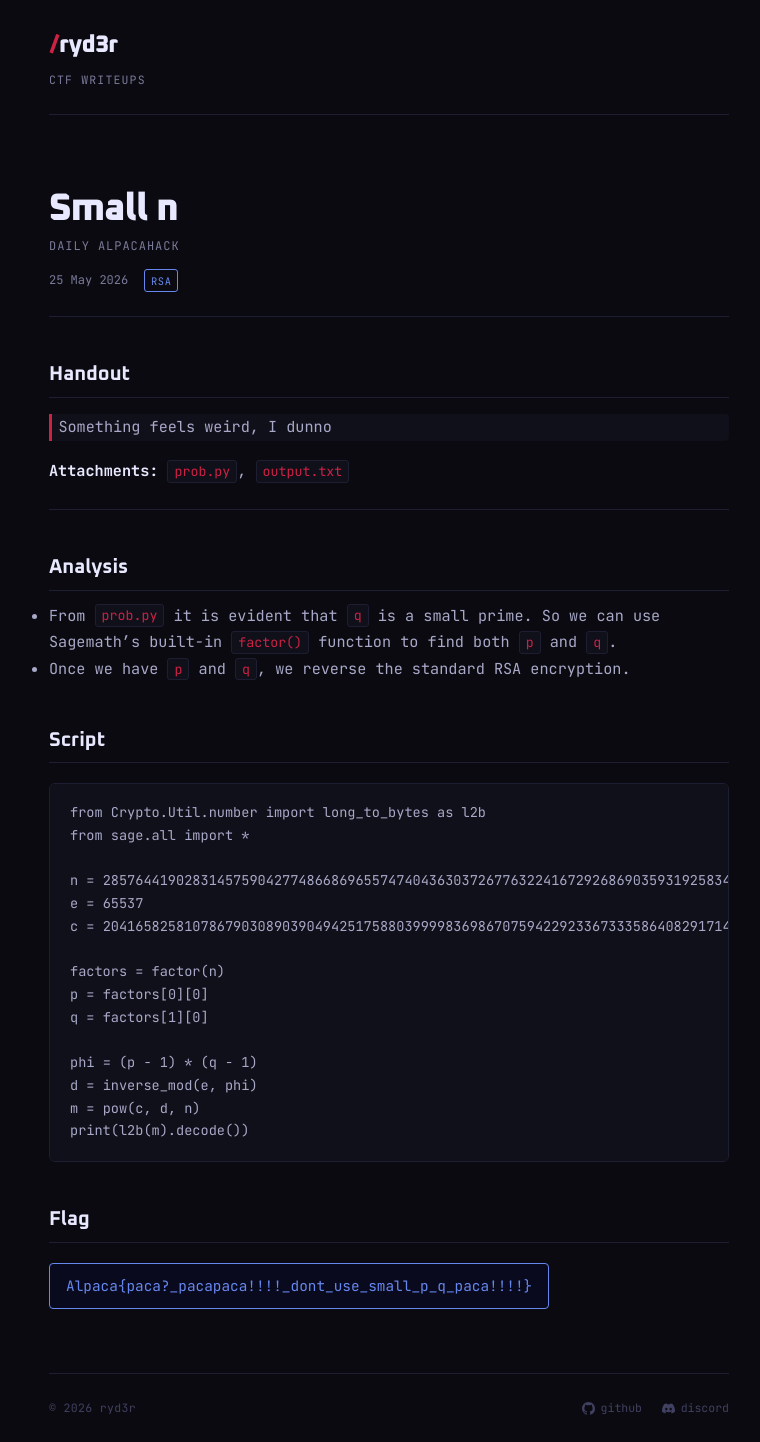
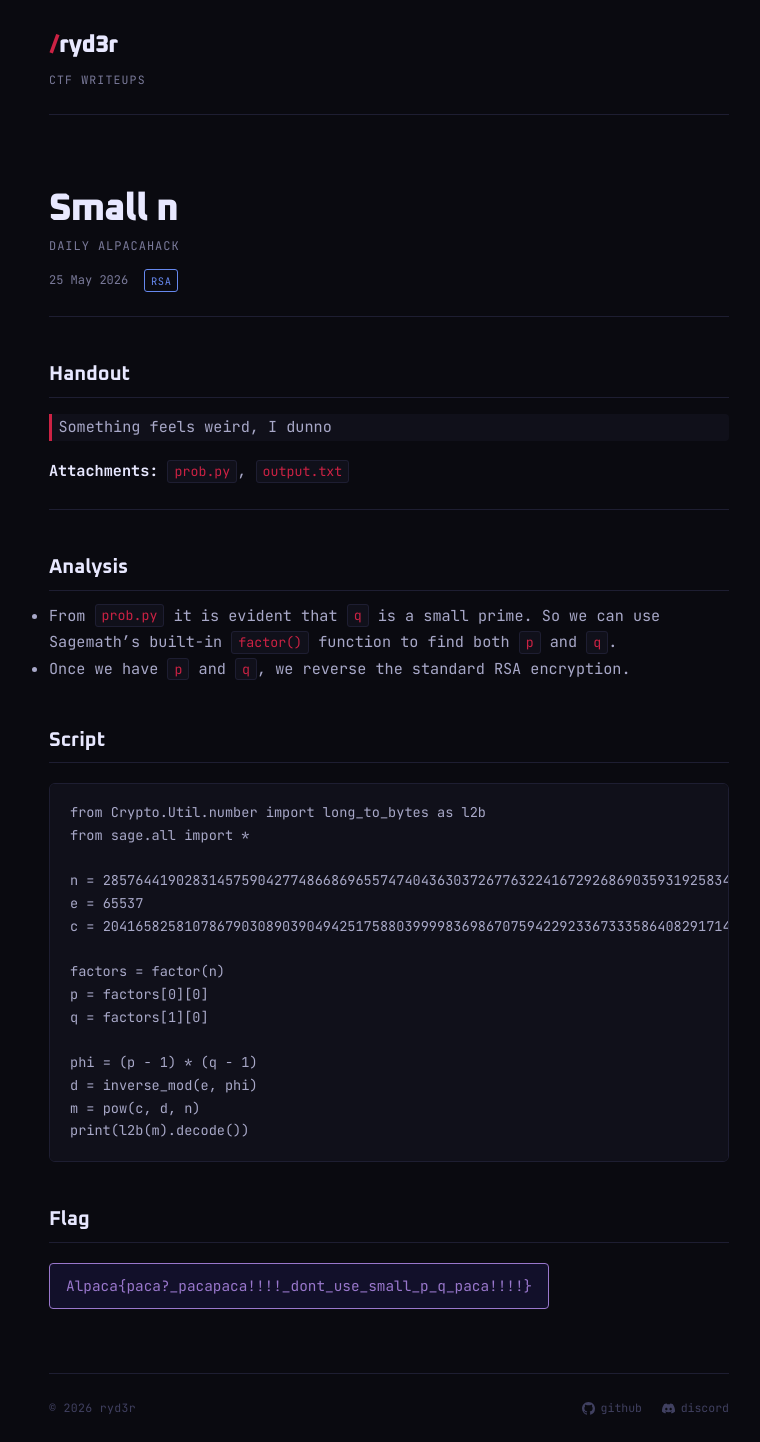
Before and after one commit to 1tsryd3r/1tsryd3r.github.io, a Jekyll site: the page built from _posts/2026-05-25-Small-n.md, in a window 1280 px wide. Shown: the whole page, without its empty margins (251-1011 px from the left). Built offline with Jekyll 4.4.1, drawn with Linux system fonts in a browser that asks for light colours.

Commit message:
fix: flag colouring again

```diff
--- a/assets/css/main.css
+++ b/assets/css/main.css
@@ -270,9 +270,9 @@ header {
     display: inline-block;
     font-family: var(--mono);
     font-size: 0.9rem;
-    background: #0a0a1f;
-    border: 1px solid var(--accent2);
-    color: var(--accent2);
+    background: #12102a;
+    border: 1px solid #9977cc;
+    color: #9977cc;
     padding: 0.6rem 1rem;
     border-radius: 4px;
     margin-top: 0.5rem;
```
